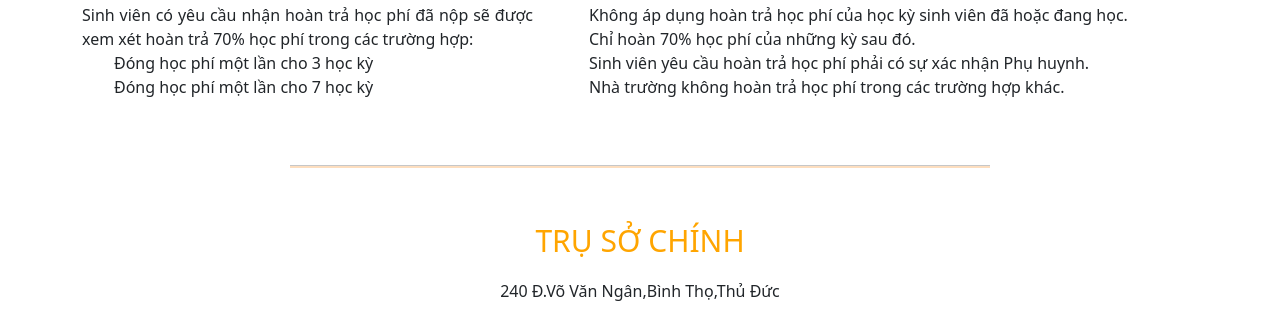
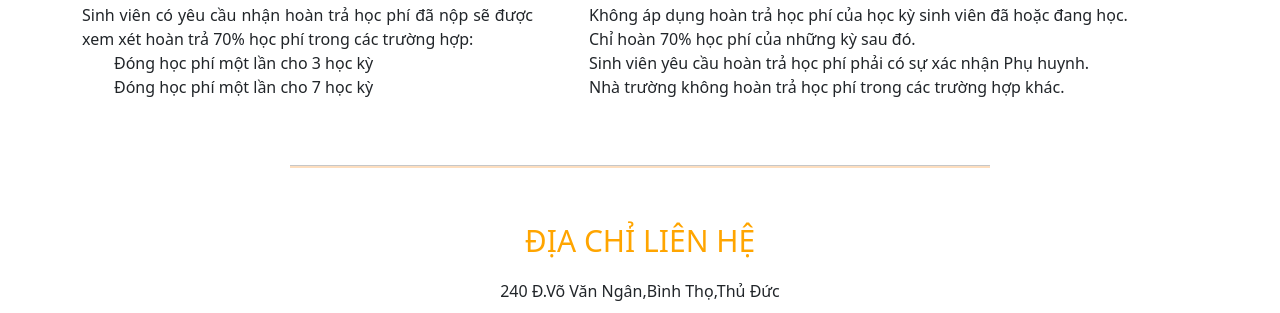
Before and after one commit to HTEEOO/HTEEOO, a plain HTML site: page index.html in a window 1280 px wide. Shown: the part 4721-5034 px from the top of the page. Drawn offline with nearby package versions, Linux system fonts and the light colour scheme; grey boxes are pictures that could not be loaded; files whose address does not match are found by name.

Commit message:
Update index.html

```diff
--- a/index.html
+++ b/index.html
@@ -427,7 +427,7 @@
 
         <div class="footer" id="lienhe">
             <div class="truso">
-                <p style="text-align: center; color: orange; font-size: 30px; padding-top: 50px;">TRỤ SỞ CHÍNH</p>
+                <p style="text-align: center; color: orange; font-size: 30px; padding-top: 50px;">ĐỊA CHỈ LIÊN HỆ</p>
                 <p style="text-align: center;">240 Đ.Võ Văn Ngân,Bình Thọ,Thủ Đức</p>
             </div>
             <div class="bando">
```
